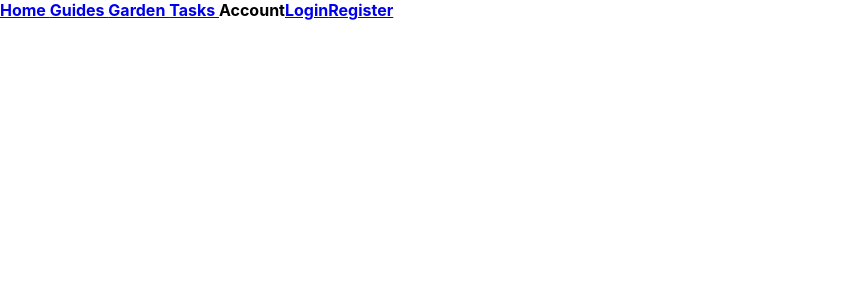
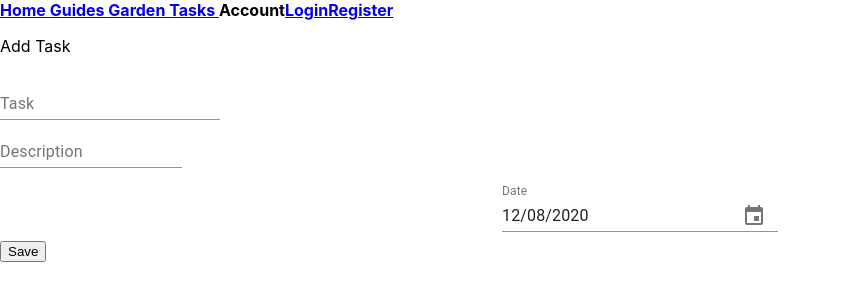
Before and after one commit to kjdonoghue/garden-tracker, a React (Create React App) app in the folder client/: page /tasks in a window 1280 px wide. Shown: the top 300 px of the page, without its empty margins (0-841 px from the left). Built offline with nearby package versions, Linux system fonts and the light colour scheme.

Commit message:
added add task on client side

```diff
--- a/client/src/components/AddPlant.js
+++ b/client/src/components/AddPlant.js
@@ -7,9 +7,9 @@ import FormControl from '@material-ui/core/FormControl';
 import Select from '@material-ui/core/Select';
 import TextField from '@material-ui/core/TextField';
 import 'date-fns';
-import Grid from '@material-ui/core/Grid';
-import DateFnsUtils from '@date-io/date-fns';
-import { MuiPickersUtilsProvider, KeyboardDatePicker} from '@material-ui/pickers';
+// import Grid from '@material-ui/core/Grid';
+// import DateFnsUtils from '@date-io/date-fns';
+// import { MuiPickersUtilsProvider, KeyboardDatePicker} from '@material-ui/pickers';
 import axios from "axios";
 
 
--- /dev/null
+++ b/client/src/components/AddTasks.js
@@ -0,0 +1,117 @@
+import React, { useState } from "react";
+// import {connect} from 'react-redux'
+import { makeStyles } from '@material-ui/core/styles';
+// import InputLabel from '@material-ui/core/InputLabel';
+// import MenuItem from '@material-ui/core/MenuItem';
+// import FormControl from '@material-ui/core/FormControl';
+// import Select from '@material-ui/core/Select';
+import TextField from '@material-ui/core/TextField';
+import 'date-fns';
+import Grid from '@material-ui/core/Grid';
+import DateFnsUtils from '@date-io/date-fns';
+import { MuiPickersUtilsProvider, KeyboardDatePicker} from '@material-ui/pickers';
+import axios from "axios";
+
+
+//for material-ui select
+const useStyles = makeStyles((theme) => ({
+  formControl: {
+    margin: theme.spacing(1),
+    minWidth: 120,
+  },
+  selectEmpty: {
+    marginTop: theme.spacing(2),
+  },
+  root: {
+    '& .MuiTextField-root': {
+      margin: theme.spacing(1),
+      width: '25ch',
+    },
+  }
+  }));
+
+
+function AddTasks(props) {
+    //for material ui select
+    const classes = useStyles();
+
+    const [task, setTask] = useState({})
+
+    // add zone and garden id to plant info onload
+
+    //update with information
+    const handleOnChange = (e) => {
+        setTask({...task,
+          [e.target.name]: e.target.value
+        })
+    }
+
+    const handleSetDate = (date, e) => {
+        date.setDate(date.getDate())
+        console.log(date)
+        setTask({
+          ...task,
+            task_date: date
+        })
+      };
+
+    const onSaveTasks= (task) => {
+      axios.post('http://localhost:8080/    ',
+        {
+          data: task
+        })
+        .then(response => {let success = response.data.success
+
+          if (success) {
+
+           console.log("Success")
+           setTask({
+               task_name: '',
+               task_description: ''
+            })
+          } else {
+              console.log("did not update")
+              }
+          })
+    }
+
+
+
+      return (
+        <div>
+            <p>Add Task</p>
+            <div>
+            <TextField onChange={handleOnChange} name="task_name" value={task.task_name} id="standard-search" label="Task" type="text" />
+            </div>
+            <div>
+            <TextField onChange={handleOnChange} name="task_description" value={task.task_description} id="standard-textarea" label="Description" placeholder="Description" multiline />
+            </div>
+            <div>
+            <MuiPickersUtilsProvider utils={DateFnsUtils}>
+                <Grid container justify="space-around">
+                <KeyboardDatePicker
+                    margin="normal"
+                    id="date-picker-dialog"
+                    label="Date"
+                    format="MM/dd/yyyy"
+                    name="task_date"
+                    value={task.task_date}
+                    onChange={handleSetDate}
+                    KeyboardButtonProps={{
+                    'aria-label': 'change date',
+                    }}
+                />
+                </Grid>
+            </MuiPickersUtilsProvider>
+            </div>
+              <div>
+                <button onClick={() => onSaveTasks(task)}>Save</button>
+              </div>
+        </div>
+
+
+    );
+}
+
+
+export default AddTasks
--- a/client/src/components/Tasks.js
+++ b/client/src/components/Tasks.js
@@ -1,4 +1,4 @@
-
+import AddTasks from './AddTasks'
 
 
 function Tasks(props) {
@@ -6,6 +6,8 @@ function Tasks(props) {
 
     return(
         <div>
+            <AddTasks />
+            {/* <DisplayTasks /> */}
 
         </div>
     )
```
Also changed, not shown: client/src/components/DisplayTasks.js (added, +15 -0 lines), 1 other file (tests, documents, lock files or other folders).
